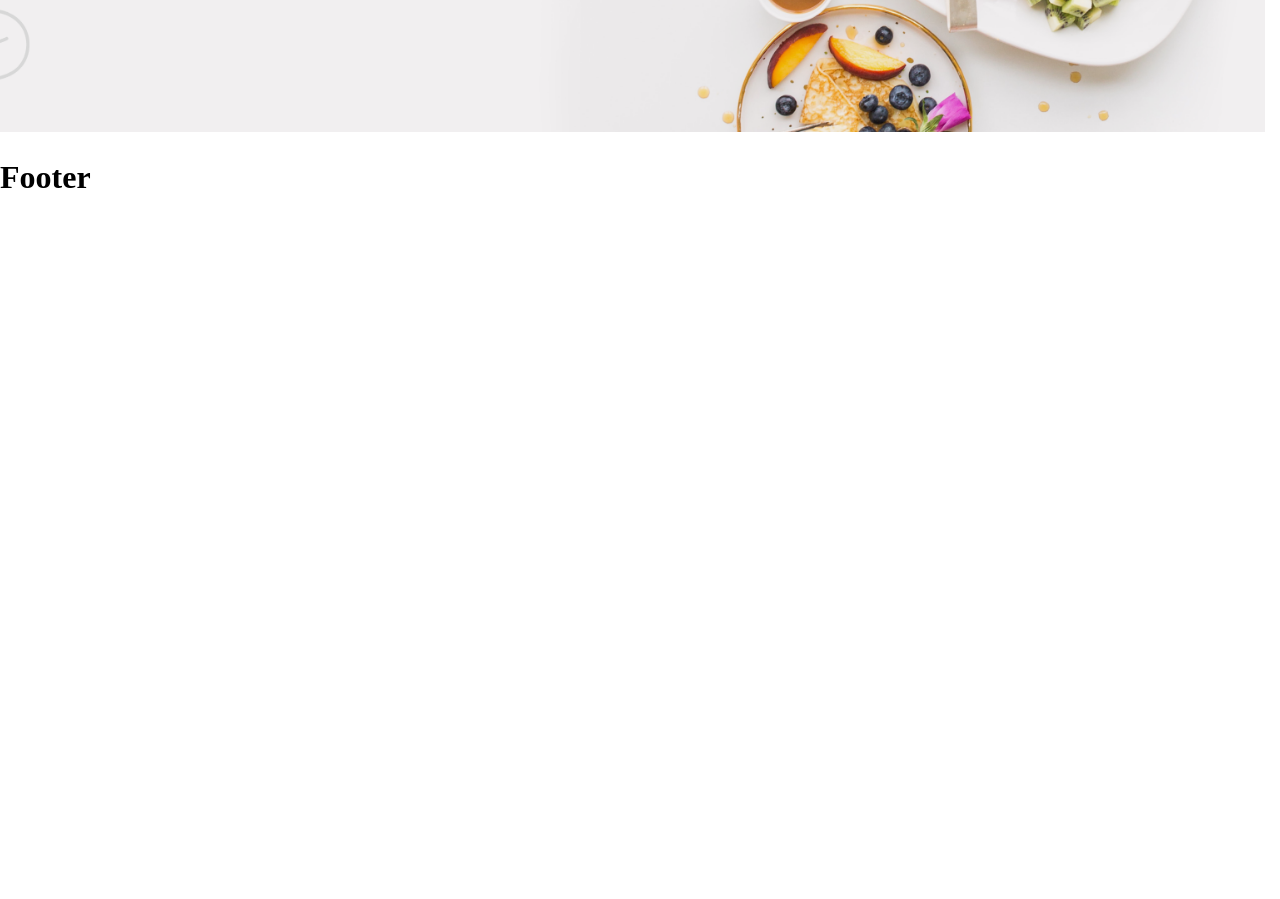
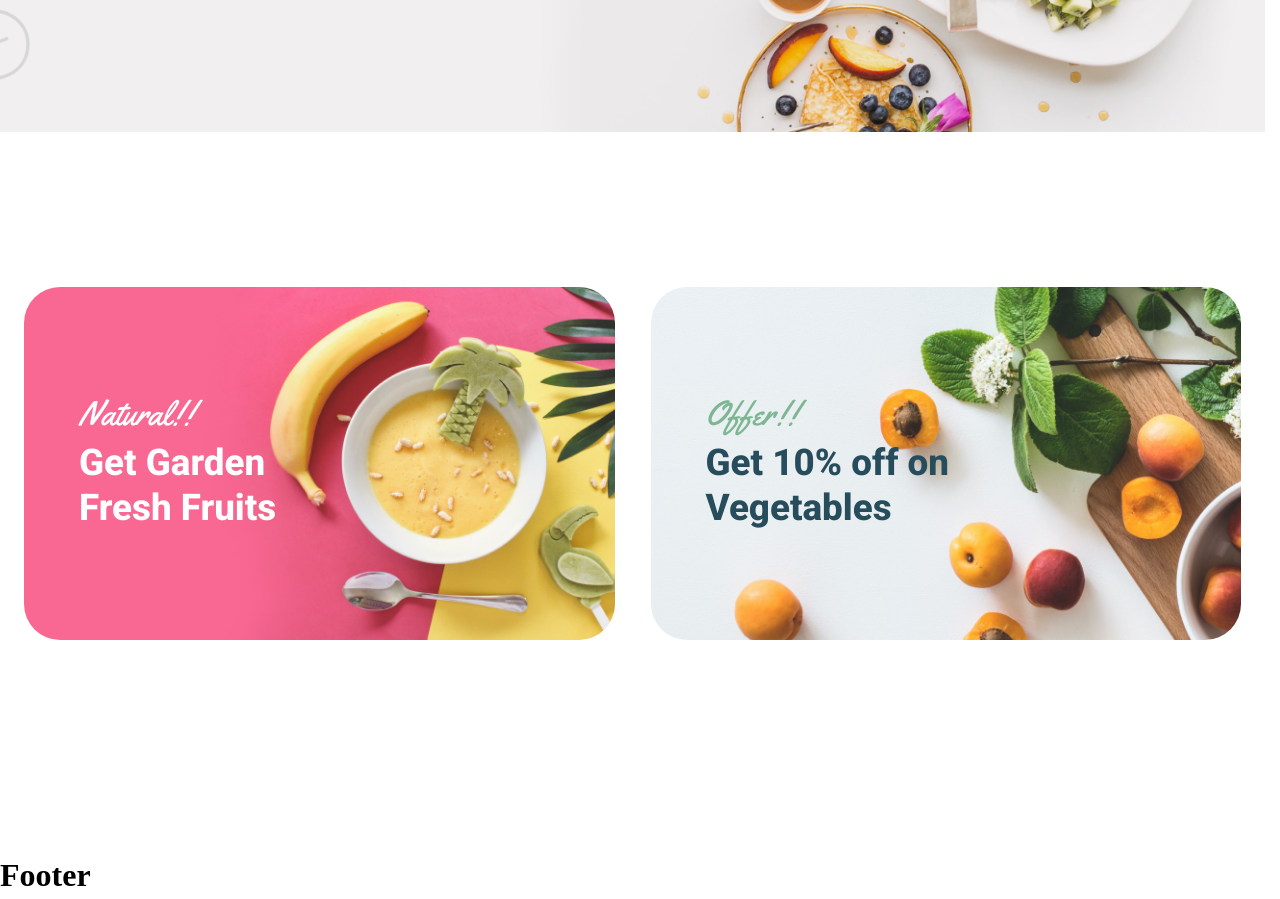
Before and after one commit to RusikHunter/Organick, a React (Vite) app in the folder frontend/: page / in a window 1280 px wide. Shown: the part 780-1679 px from the top of the page. Before the commit the page ends 981 px from the top, so only its background shows below. Built offline with nearby package versions, Linux system fonts and the light colour scheme.

Commit message:
feat(frontend/coupons): create CouponsSection component (markup, styles)

```diff
--- /dev/null
+++ b/frontend/src/components/CouponsSection/CouponsSection.scss
@@ -0,0 +1,105 @@
+@use "../../styles/index" as *;
+
+.coupons {
+
+    &__inner {}
+
+    &__row {
+        gap: 36px;
+        padding-block: 155px 190px;
+
+        @include tablet {
+            flex-direction: column !important;
+            padding-block: 120px;
+        }
+
+        @include mobile {
+            padding-block: 90px;
+        }
+
+        @include mobile-small {
+            padding-block: 40px;
+        }
+    }
+
+    &__column {
+        width: 50%;
+
+        @include tablet {
+            width: 100%;
+        }
+    }
+
+    &__column--1 {}
+
+    &__column--2 {}
+
+    &__coupon {
+        width: 100%;
+        border-radius: 36px;
+        background-size: cover;
+        background-position: center;
+
+        @include tablet {
+            width: 682px;
+            margin-inline: auto;
+        }
+
+        @include mobile {
+            width: 90%;
+        }
+
+        @include mobile-small {
+            width: 90%;
+        }
+    }
+
+    &__coupon--1 {
+        background-image: url("../../images/images/coupon-tropical.png");
+
+        & .coupons__info {
+            color: var(--color-white);
+        }
+
+        & .coupons__title {
+            color: var(--color-white);
+        }
+    }
+
+    &__coupon--2 {
+        background-image: url("../../images/images/coupon-forest.png");
+
+        & .coupons__info {
+            color: var(--color-green);
+        }
+
+        & .coupons__title {
+            color: var(--color-blue);
+        }
+    }
+
+    &__coupon-content {
+        display: flex;
+        flex-direction: column;
+        gap: 10px;
+        padding-block: 110px;
+        width: 260px;
+        margin-left: 55px;
+
+        @include mobile-small {
+            padding-block: 70px;
+            margin-inline: 30px;
+            width: 100%;
+        }
+    }
+
+    &__info {
+        @include fluid-text(36, 32);
+        @include font(var(--third-family), 400, 1);
+    }
+
+    &__title {
+        @include fluid-text(40, 32);
+        @include font(var(--font-family), 800, 1.2);
+    }
+}
--- /dev/null
+++ b/frontend/src/components/CouponsSection/CouponsSection.tsx
@@ -0,0 +1,31 @@
+import "./CouponsSection.scss"
+import { Link } from "react-router-dom"
+
+function CouponsSection() {
+    return (
+        <section className="coupons">
+            <div className="coupons__inner container">
+                <div className="coupons__row row">
+                    <div className="coupons__column coupons__column--1 column">
+                        <Link to="/shop" className="coupons__coupon coupons__coupon--1">
+                            <div className="coupons__coupon-content">
+                                <span className="coupons__info">Natural!!</span>
+                                <h3 className="coupons__title">Get Garden Fresh Fruits</h3>
+                            </div>
+                        </Link>
+                    </div>
+                    <div className="coupons__column coupons__column--2 column">
+                        <Link to="/shop" className="coupons__coupon coupons__coupon--2">
+                            <div className="coupons__coupon-content">
+                                <span className="coupons__info">Offer!!</span>
+                                <h3 className="coupons__title">Get 10% off on Vegetables</h3>
+                            </div>
+                        </Link>
+                    </div>
+                </div>
+            </div>
+        </section>
+    )
+}
+
+export default CouponsSection
--- a/frontend/src/pages/MainPage/MainPage.tsx
+++ b/frontend/src/pages/MainPage/MainPage.tsx
@@ -1,11 +1,13 @@
 import IntroBlock from "../../components/IntroBlock/IntroBlock"
 import IntroBlockNaturalFood from "../../components/IntroBlockNaturalFood/IntroBlockNaturalFood"
 import NaturalFoodImage from "../../images/images/natural-food.png"
+import CouponsSection from "../../components/CouponsSection/CouponsSection"
 
 function MainPage() {
     return (
         <>
             <IntroBlock content={<IntroBlockNaturalFood />} backgroundImageURL={NaturalFoodImage} />
+            <CouponsSection />
         </>
     )
 }
```
Also changed, not shown: frontend/src/images/images/coupon-forest.png (added), frontend/src/images/images/coupon-tropical.png (added).
